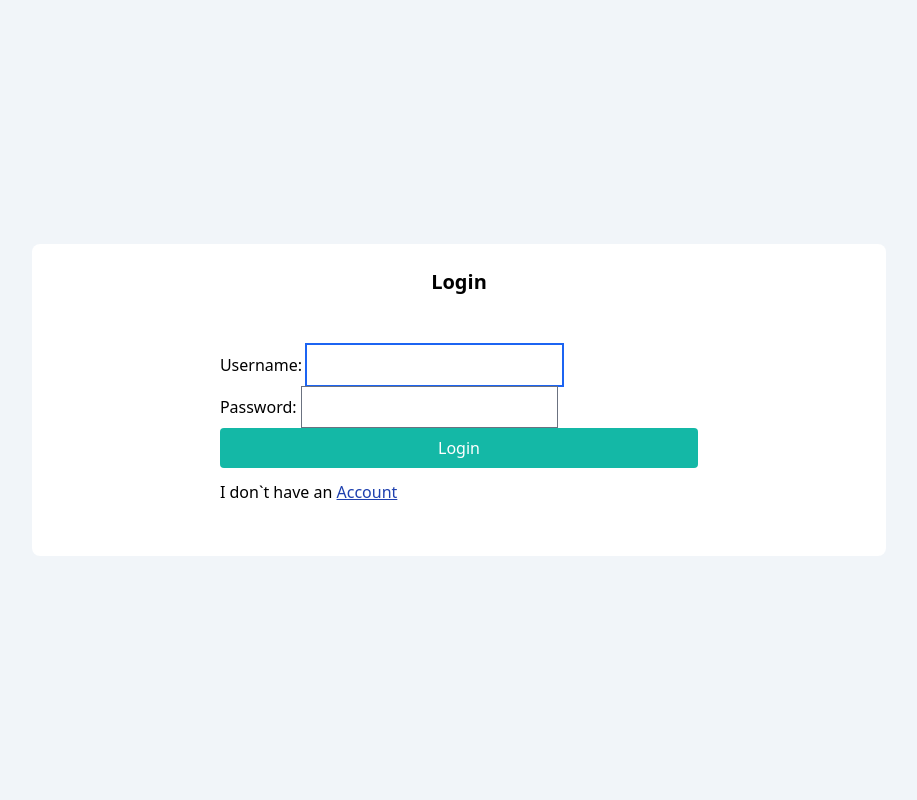
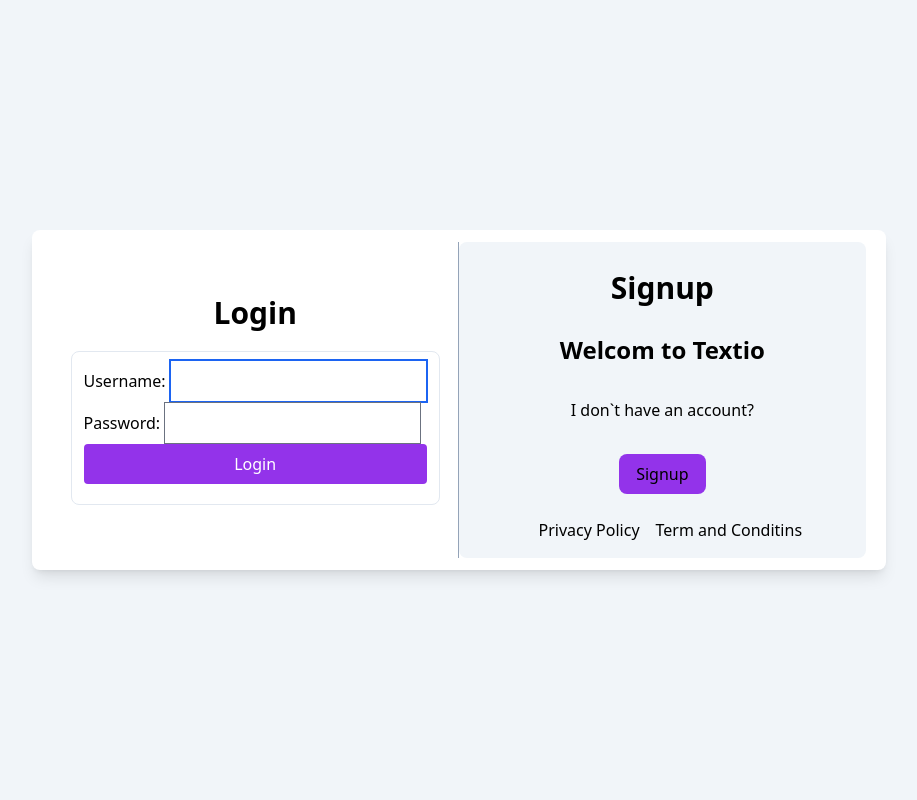
Before and after one commit to Mohan3C/Textio, a Django app: page /accounts/login/ in a window 1280 px wide. Shown: the part 72-872 px from the top of the page, without its empty margins (181-1098 px from the left). Run offline with Django 5.2, Linux system fonts and the light colour scheme; some libraries are stand-ins or nearby versions.

Commit message:
complete login

```diff
--- a/projecttextio/apptextio/templates/registration/login.html
+++ b/projecttextio/apptextio/templates/registration/login.html
@@ -4,10 +4,10 @@
 
 {% load tailwind_filters %}
 
-<div class="flex flex-1 justify-center items-center h-[100vh] bg-slate-100">
+<!-- <div class="flex flex-1 justify-center items-center h-[100vh] bg-slate-100">
     <div class="w-8/12 px-5 py-3 bg-white flex flex-col items-center justify-center rounded-lg">
         <h2 class="text-xl font-bold mt-3 mb-2">Login</h2>
-        <div class="w-8/12 bg-white px-8 py-5  m-5 ">
+        <div class="w-1/2 bg-white px-8 py-5  m-5 ">
             <form action="" method="post">
                 {% csrf_token %}
 
@@ -21,6 +21,75 @@
 
             <span>I don`t have an <a href="{% url 'registration' %}" class="underline text-blue-800">Account</a></span>
         </div>
+        <div class="hidden lg:w-1/2 flex flex-col  bg-slate-100 rounded-lg ">
+            <div class="mt-10 px-5 py-10">
+                <h2 class="text-3xl font-bold  flex items-top justify-center px-8 py-1">
+                    Login</h2>
+            </div>
+            <div class="  mt-10 ">
+
+                <h2 class="flex flex-1 items-center justify-center text-2xl">Welcom to Textio</h2>
+                <p class="flex justify-center items-center py-8">Do you already have an account?</p>
+            </div>
+           <div class="mt-5 px-40">
+             <a href="{% url 'login' %}" class="bg-blue-500 py-2 rounded-lg flex justify-center items-center">Login<a>
+           </div>
+           <ul class="mt-12 space-x-4 flex justify-center">
+            <li>
+                <a href="#">Privacy Policy</a>
+            </li>
+            <li>
+                <a href="#">Term and Conditins</a>
+            </li>
+           </ul>
+        </div>
+    </div>
+</div> -->
+<div class="flex flex-1 justify-center items-center h-[100vh] bg-slate-100">
+    <div class="w-8/12 px-5 py-3  flex flex-row items-stretch justify-center rounded-lg shadow-lg bg-white">
+        <div class="w-1/2 flex flex-col items-center justify-center border-r border-slate-400 ">
+            <h2 class="text-3xl font-bold mb-5 ">Login</h2>
+            <div class=" bg-white px-3 py-2 border border-slate-200 rounded-lg  ">
+                <form action="" method="post">
+                    {% csrf_token %}
+
+                    {{form|crispy}}
+
+                    <div class="mb-3">
+                        <input type="submit" value="Login" class="bg-purple-600 rounded text-white px-3 p-2 w-full">
+                    </div>
+
+                </form>
+
+
+            </div>
+        </div>
+
+
+        <div class="w-1/2 flex flex-col  bg-slate-100 rounded-lg ">
+            <div class=" px-5 py-6">
+                <h2 class="text-3xl font-bold flex items-top justify-center px-8 py-1">
+                    Signup</h2>
+            </div>
+            <div class="">
+
+                <h2 class="flex flex-1 items-center justify-center text-2xl font-semibold">Welcom to Textio</h2>
+                <p class="flex justify-center items-center py-8">I don`t have an account?</p>
+            </div>
+           <div class=" px-40">
+             <a href="{% url 'registration' %}" class="bg-purple-600 py-2 rounded-lg flex justify-center items-center">Signup<a>
+           </div>
+           <ul class="mb-4 mt-6 space-x-4 flex justify-center">
+            <li>
+                <a href="#">Privacy Policy</a>
+            </li>
+            <li>
+                <a href="#">Term and Conditins</a>
+            </li>
+           </ul>
+        </div>
+
+
     </div>
 </div>
 
```
Also changed, not shown: projecttextio/apptextio/templates/registration/registration.html (+33 -11 lines).
